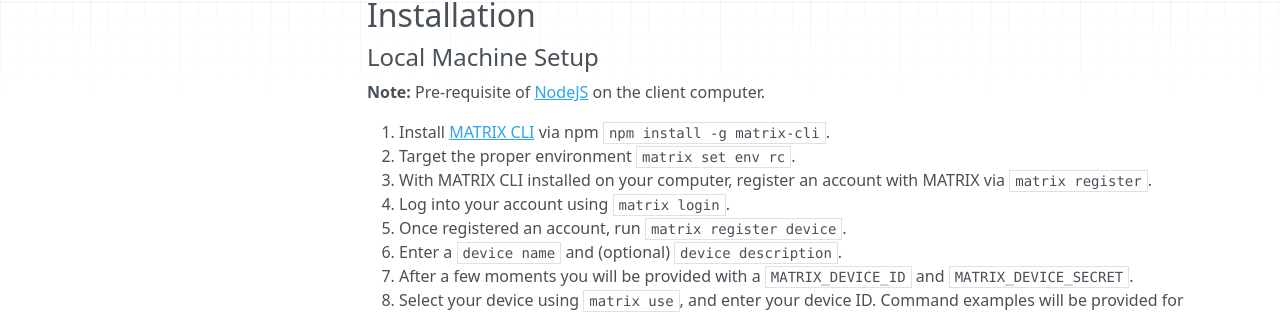
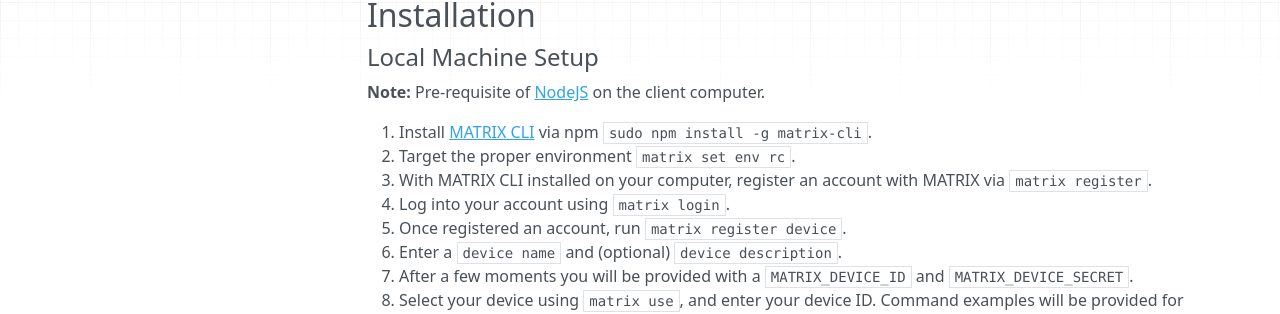
Before and after one commit to matrix-io/matrix-documentation, an MkDocs documentation site: the page built from docs/index.md, in a window 1280 px wide and 900 px high. Shown: the part 214-528 px from the top of the window. Built offline with MkDocs 1.6.1, drawn with Linux system fonts in a browser that asks for light colours; nearby versions of some CDN libraries; old or Windows-style settings are respelled for this version of MkDocs.

Commit message:
Update index.md
It can be a stupid change but a beginner who is starting is fundamental.

```diff
--- a/docs/index.md
+++ b/docs/index.md
@@ -8,7 +8,7 @@
 #### Local Machine Setup
 **Note:** Pre-requisite of [NodeJS](https://nodejs.org/en/download) on the client computer.
 
-1. Install [MATRIX CLI](CLI/overview.md) via npm `npm install -g matrix-cli`.
+1. Install [MATRIX CLI](CLI/overview.md) via npm `sudo npm install -g matrix-cli`.
 1. Target the proper environment `matrix set env rc`.
 1. With MATRIX CLI installed on your computer, register an account with MATRIX via `matrix register`.
 1. Log into your account using `matrix login`.
```
